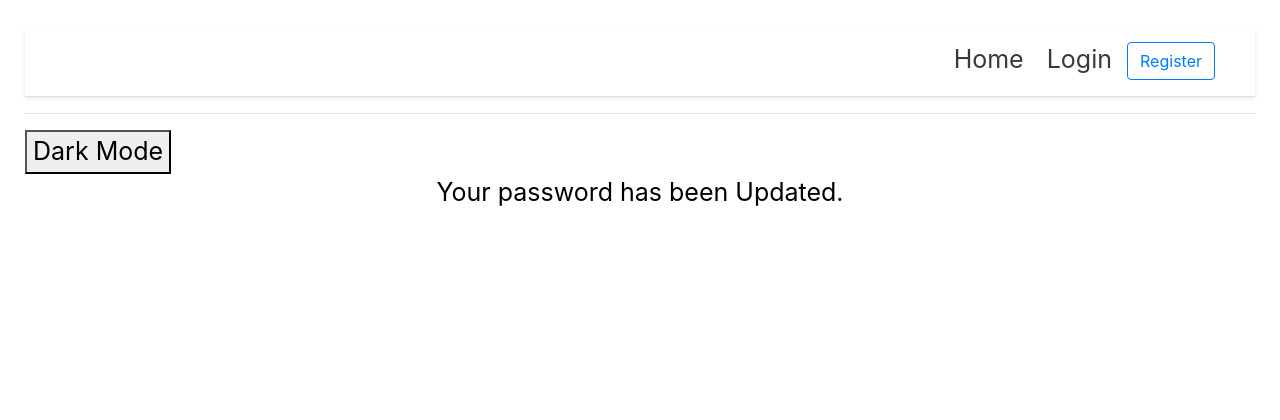
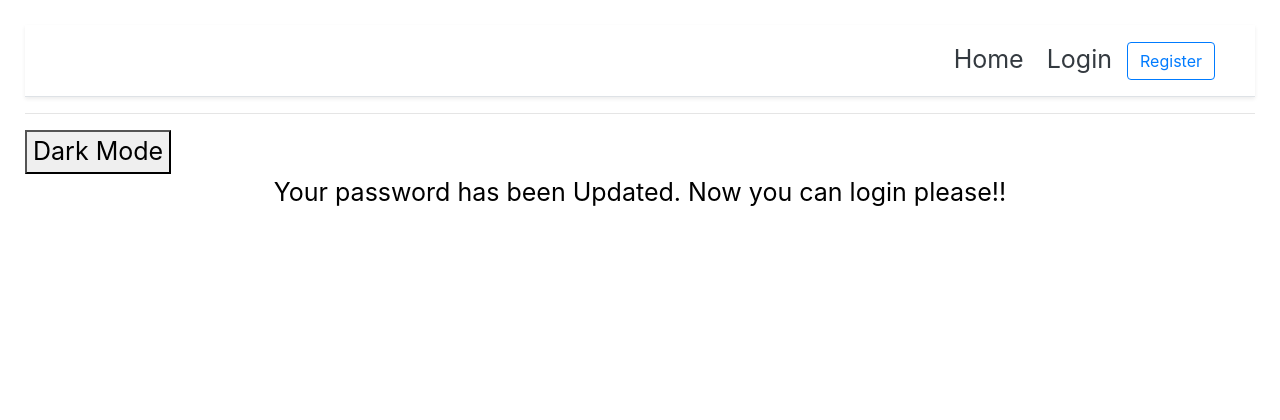
Before and after one commit to akash-eth/Byte-Chat, a Django app: template templates/registration/password_change_done.html in a window 1280 px wide. Shown: the top 420 px of the page. Run offline with Django 3.2, Linux system fonts and the light colour scheme; the template is opened without the code that fills it, so the values that code supplies are empty; some libraries are stand-ins or nearby versions.

Commit message:
added pwd reset link into home-page

```diff
--- a/account/templates/account/account.html
+++ b/account/templates/account/account.html
@@ -68,5 +68,9 @@
 
 </form>
 
+<div class="d-flex flex-column">
+  <a class='m-auto' href="{% url 'password_change' %}">Change password</a>
+</div>
+
 
 {% endblock content %}
--- a/templates/registration/password_change_done.html
+++ b/templates/registration/password_change_done.html
@@ -4,7 +4,7 @@
 
 <div class="container">
 	<div class="d-flex flex-column">
-		<p class="m-auto">Your password has been Updated.</p>
+		<p class="m-auto">Your password has been Updated. Now you can login please!!</p>
 	</div>
 </div>
 
```
